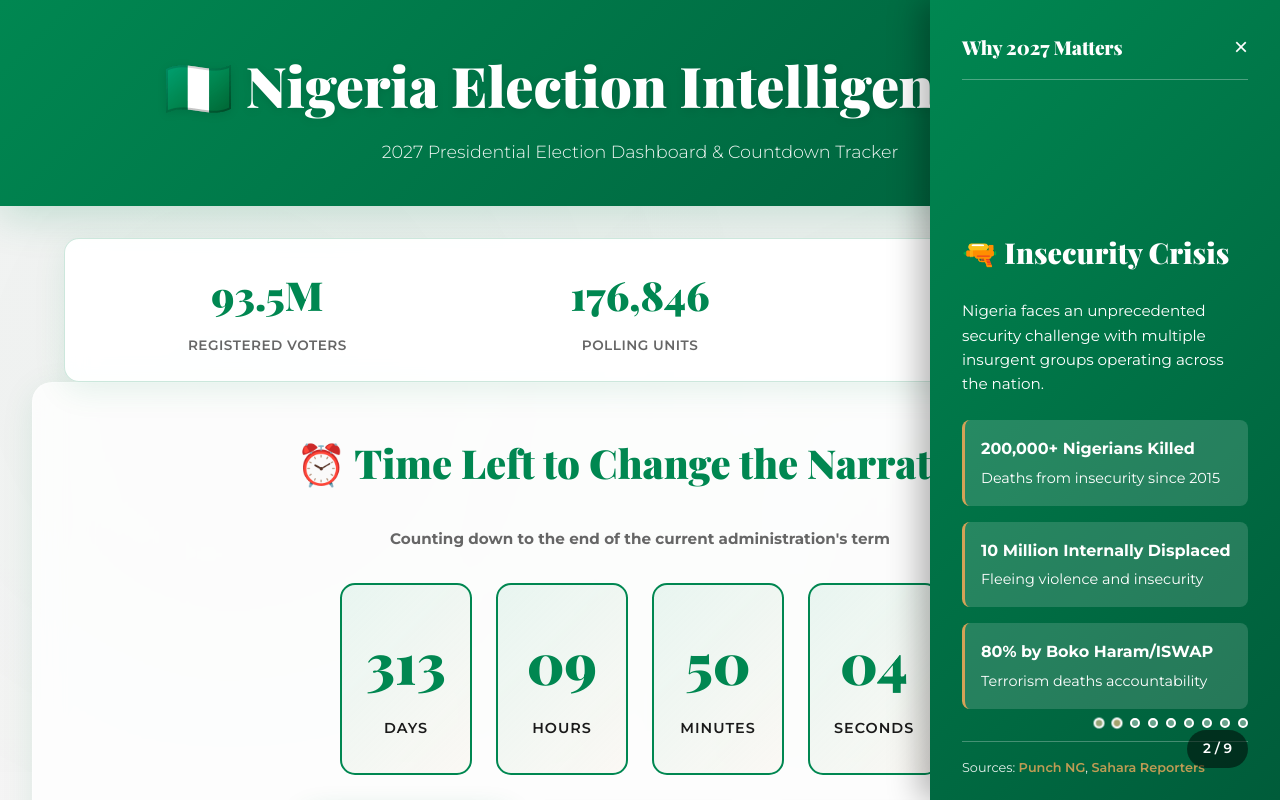
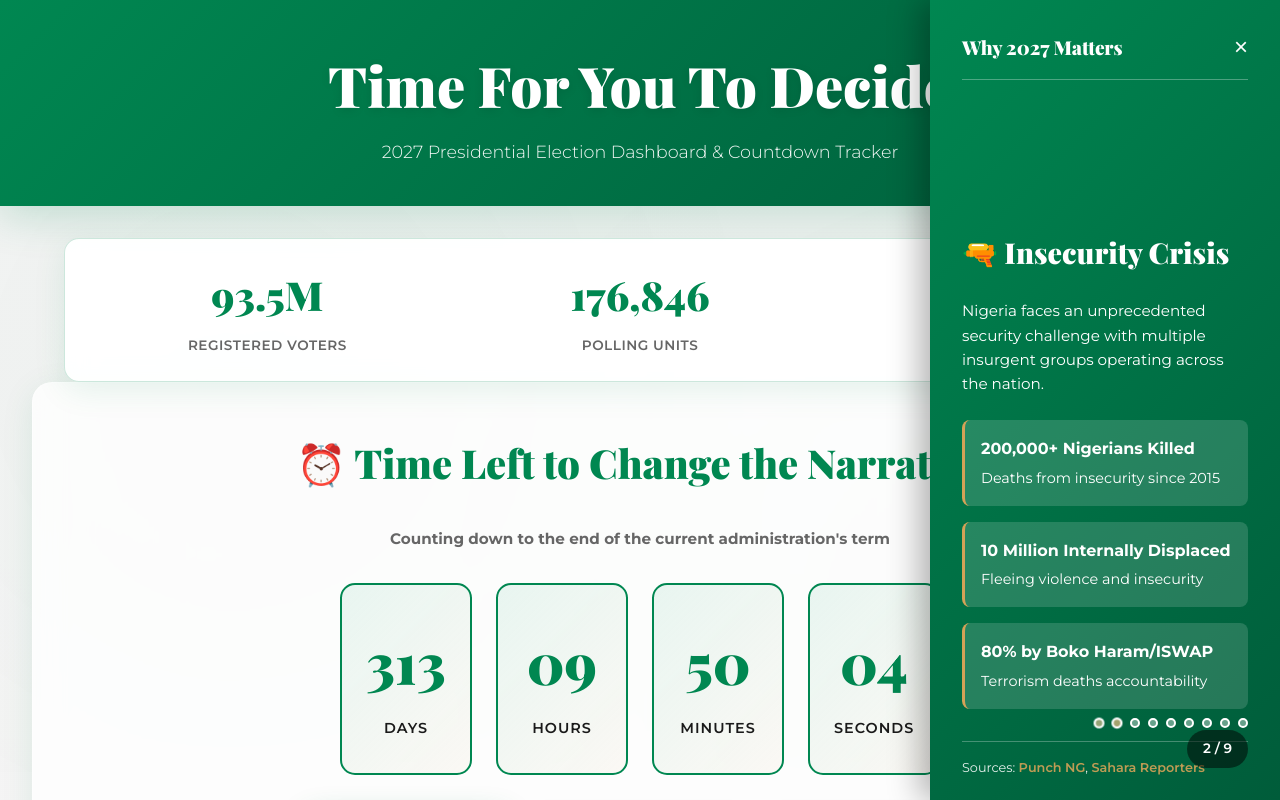
Before and after one commit to Al-ameenX/TINUBU-S-DEADLINE, a plain HTML site: page index.html in a window 1280 px wide. Shown: the top 800 px of the page. Drawn offline with nearby package versions, Linux system fonts and the light colour scheme.

Commit message:
Update index.html

```diff
--- a/index.html
+++ b/index.html
@@ -1097,7 +1097,7 @@
 </head>
 <body>
     <header>
-        <h1>🇳🇬 Nigeria Election Intelligence Hub</h1>
+        <h1>Time For You To Decide </h1>
         <p class="tagline">2027 Presidential Election Dashboard & Countdown Tracker</p>
     </header>
 
```
